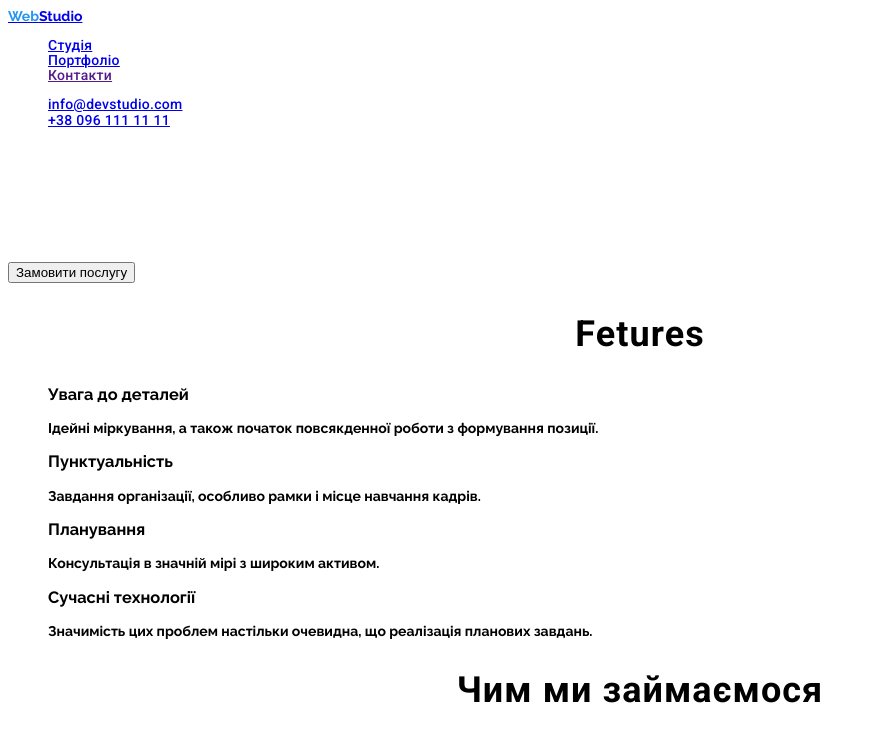
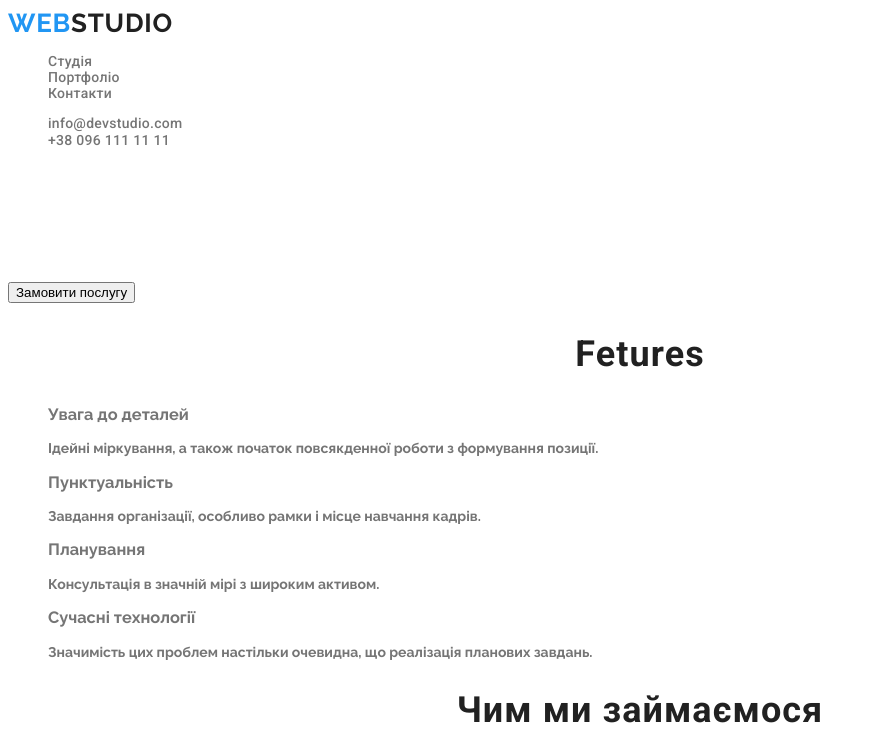
Before and after one commit to Olesia-Seleznova/goit-markup-hw-02, a plain HTML site: page index.html in a window 1280 px wide. Shown: the top 738 px of the page, without its empty margins (0-875 px from the left). Drawn offline with Linux system fonts and the light colour scheme.

Commit message:
edits header

```diff
--- a/css/styles.css
+++ b/css/styles.css
@@ -5,14 +5,14 @@
 :root {
     --primary-text-color: #757575;
     --secondary-text-color: #212121;
-    --accent-color: ##2196F3;
+    --accent-color: #2196F3;
 }
 
 body {
     font-family: Raleway, Roboto, serif;
     font-size: 14px;
     font-style: normal;
-    color: var (--primary-text-color);
+    color: var(--primary-text-color);
     background-color: #FFFFFF;
 }
 
@@ -21,50 +21,59 @@ body {
 }
 
 /* logo */
-.page-logo:hover,
-.page-logo:focus {
+.page-logo {
+    color: var(--secondary-text-color);
     font-family: 'Raleway', serif;
     font-weight: 700;
     font-size: 26px;
     line-height: 1.20;
     letter-spacing: 0.03em;
-    color: #292929;
     text-decoration: none;
     text-transform: uppercase;
 }
 
+.page-logo:hover,
+.page-logo:focus {
+    color: #292929;
+}
+
 .web-logo {
-    color: #2196F3;
+    color: var(--accent-color);
 }
 
 /* site nav */
-.site-nav {
-    color: var (--secondary-text-color);
+.list {
+    list-style: none;
+}
+
+.site-nav .link {
     font-family: 'Roboto';
     font-weight: 500;
     font-size: 14px;
     line-height: 1.07;
     letter-spacing: 0.02em;
     text-decoration: none;
-}
+    color: #757575;
+    }
 
 .site-nav .link:hover,
 .site-nav .link:focus {
-    color: #2196F3;
+    color: var(--accent-color);
 }
 
-.auth-nav {
-    color: var(--primary-text-color);
+.auth-nav .link {
     font-family: 'Roboto';
     font-weight: 500;
     font-size: 14px;
     line-height: 1.14;
     letter-spacing: 0.02em;
+    text-decoration: none;
+    color: #757575;
 }
 
- .auth-nav:hover,
- .auth-nav:focus {
-    color: #2196F3;
+ .auth-nav .link:hover,
+ .auth-nav .link:focus {
+    color: var(--accent-color);
  }
 
 /* Hero */
@@ -87,7 +96,7 @@ body {
 }
 
 .button.primary {
-    background: #2196F3;
+    background:var(--accent-color);
     box-shadow: 0px 4px 4px rgba(0, 0, 0, 0.15);
     border-radius: 4px;
 }
@@ -100,7 +109,7 @@ body {
     line-height: 42px;
     text-align: center;
     letter-spacing: 0.03em;
-    color: -var(--secondary-text-color);
+    color: var(--secondary-text-color);
 }
 
 .features list .title {
```
